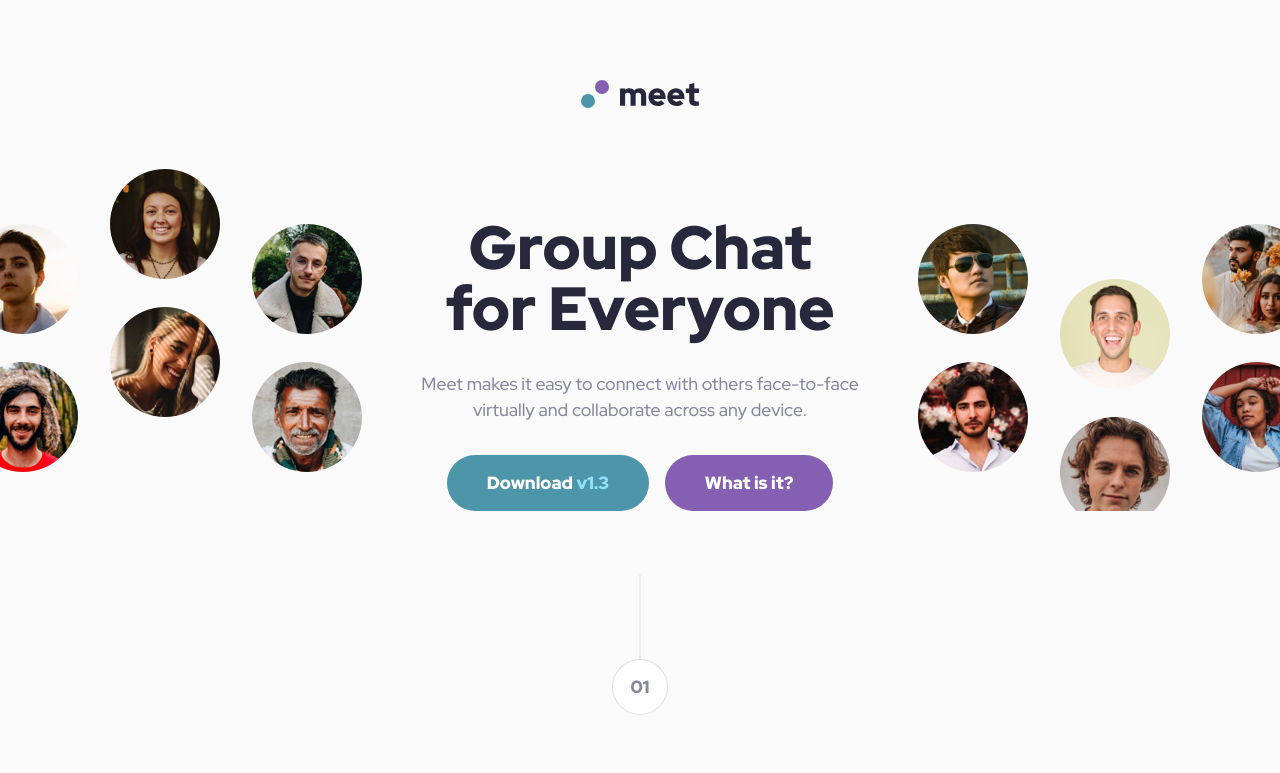
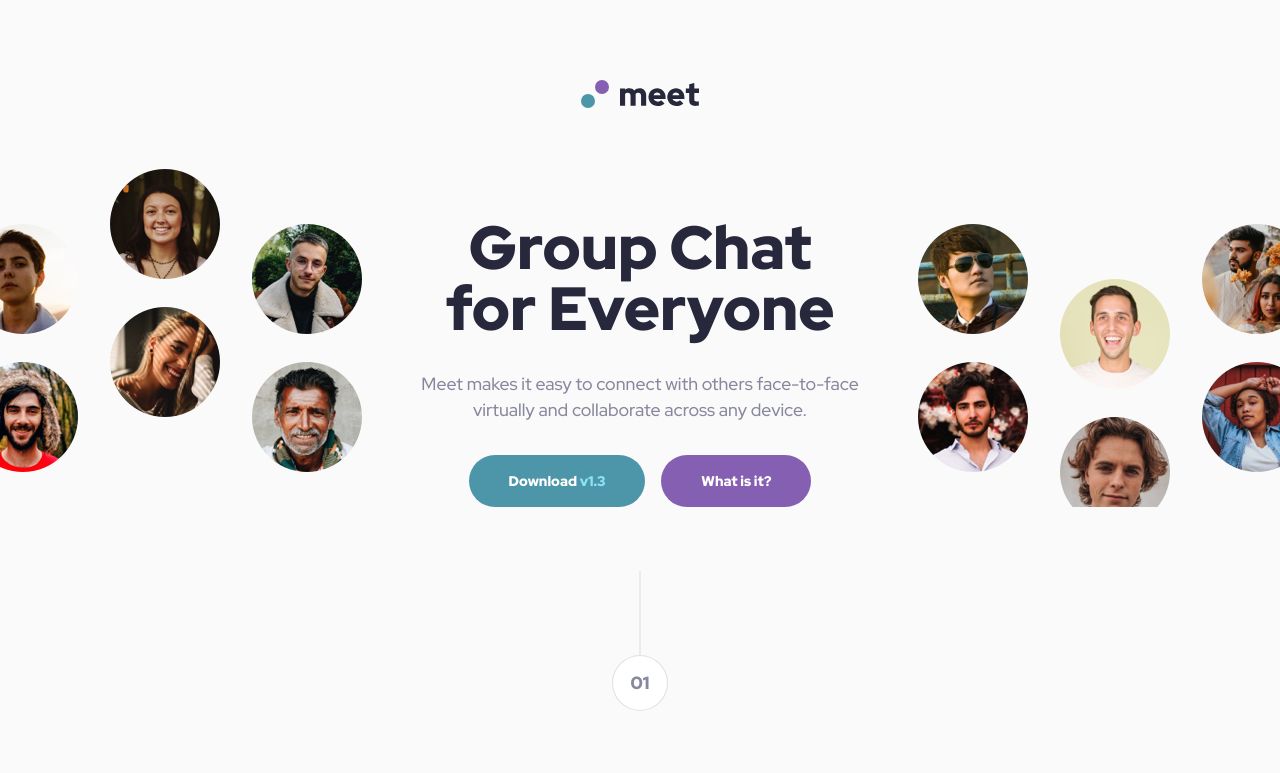
Before and after one commit to DarrickFauvel/fem2407-meet-landing-page-next, a Next.js app: page / in a window 1280 px wide. Shown: the top 773 px of the page. Built offline with nearby package versions, Linux system fonts and the light colour scheme.

Commit message:
Adjust font size

```diff
--- a/components/logo/button/index.tsx
+++ b/components/logo/button/index.tsx
@@ -29,7 +29,7 @@ const Button = ({ children, url, bgColor }: ButtonProps) => {
 
   return (
     <Link
-      className={`${btnClasses.base} ${btnClasses.hover} rounded-full px-10 py-4 text-base text-fem-fluid-body font-black text-white transition-all duration-300`}
+      className={`${btnClasses.base} ${btnClasses.hover} rounded-full px-10 py-4 text-fem-fluid-body text-sm font-black text-white transition-all duration-300`}
       href={url}
       onClick={handleClick}
     >
```
